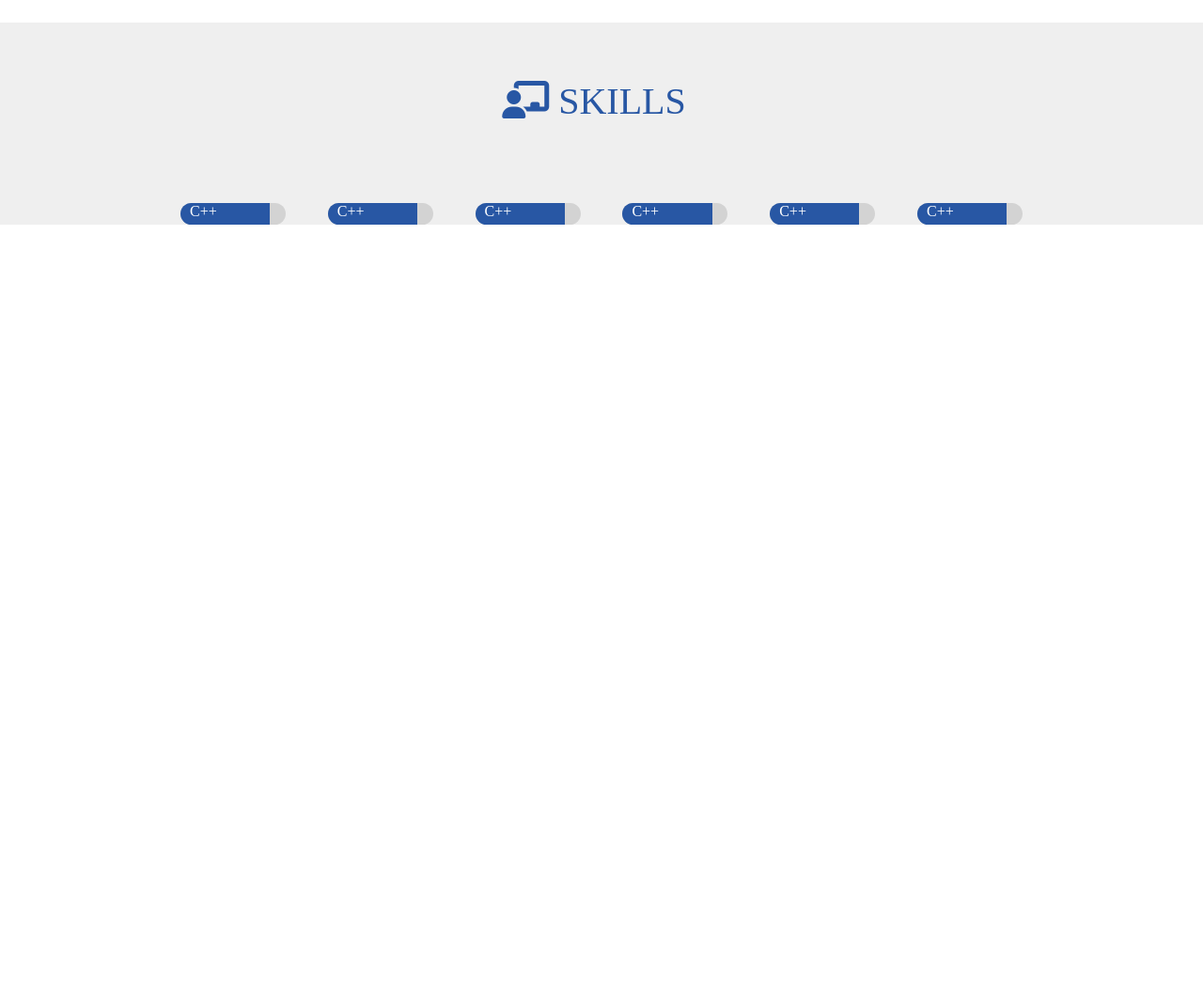
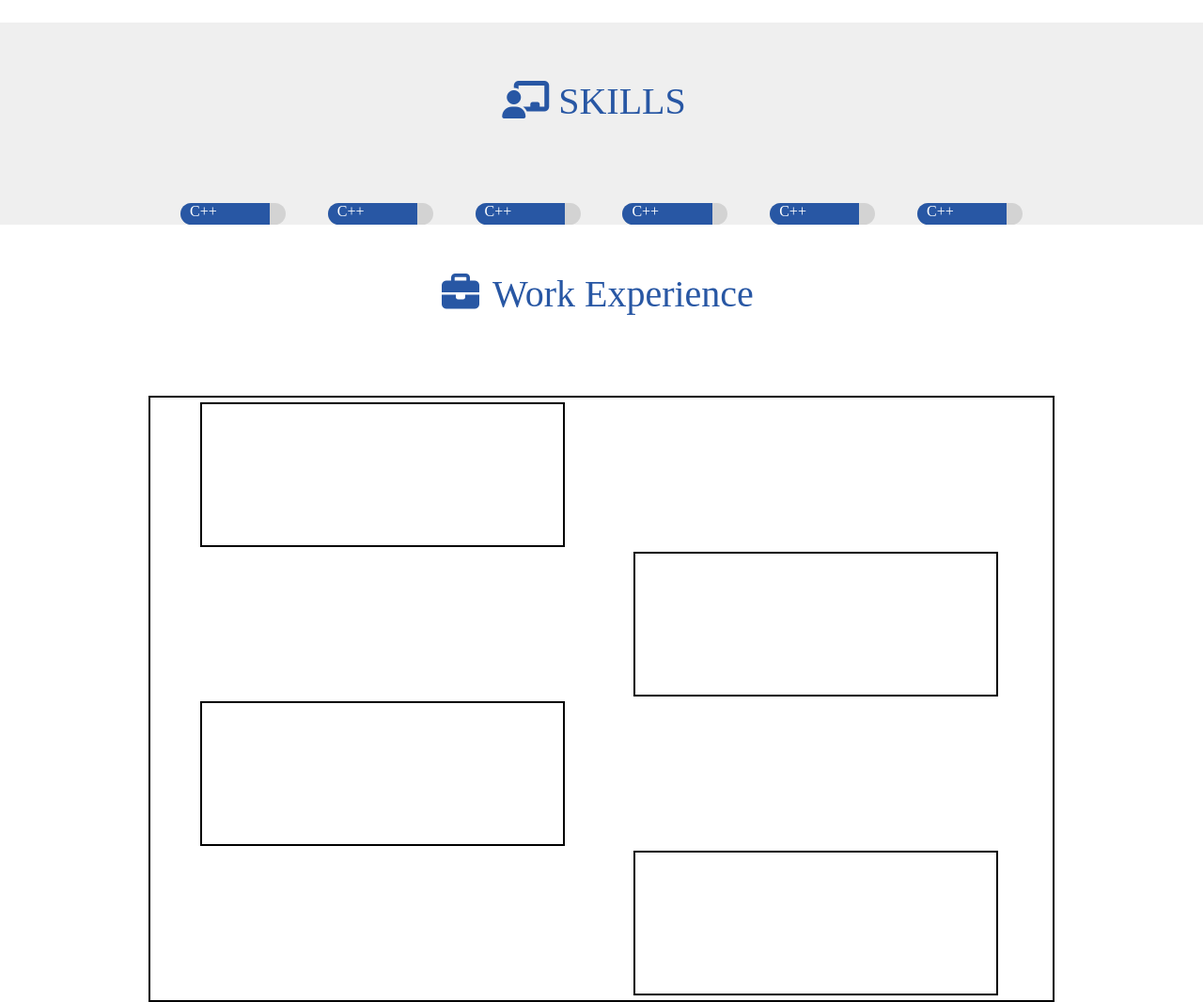
Before and after one commit to nakshatra-bazukaa/Web-Resume, a plain HTML site: page index.html in a window 1280 px wide. Shown: the part 790-1856 px from the top of the page at 94% size. Before the commit the page ends 1029 px from the top, so only its background shows below. Drawn offline with Linux system fonts and the light colour scheme.

Commit message:
Timeline basic skleton

```diff
--- a/index.html
+++ b/index.html
@@ -137,6 +137,26 @@
 
         <section id="experience">
 
+            <h1 class="section-heading mb75px">
+                <span>
+                    <i class="fas fa-briefcase"></i>
+                </span>
+                <span>Work Experience</span>
+            </h1>
+            <div class="timeline">
+                <div class="timeline-box">
+
+                </div>
+                <div class="timeline-box">
+
+                </div>
+                <div class="timeline-box">
+
+                </div>
+                <div class="timeline-box">
+
+                </div>
+            </div>
         </section>
 
         <section id="education">
--- a/style.css
+++ b/style.css
@@ -157,6 +157,27 @@ section:nth-child(2n+1){
     border-radius: 20px 0px 0px 20px;
 }
 
+/* Timeline */
+
+.timeline{
+    position: relative;
+    width: 75%;
+    border: 2px solid black;
+}
+
+.timeline-box{
+    position: relative;
+    margin: 5px;
+    width: 40%;
+    left: 5%;
+    min-height: 150px;
+    border: 2px solid black;
+}
+
+.timeline-box:nth-child(2n){
+    left: 53%;
+}
+
 /* Common margin classes */
 
 .mb75px{
```
